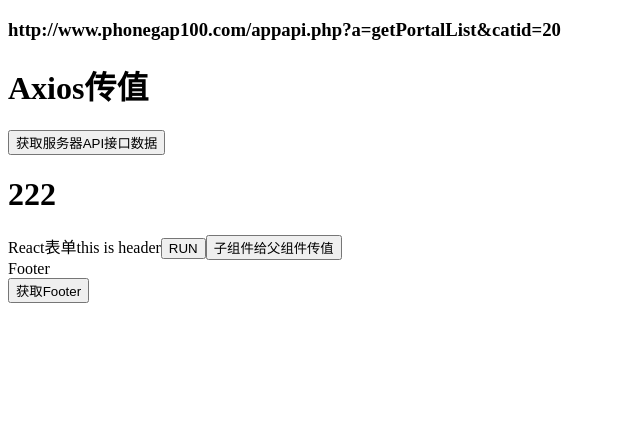
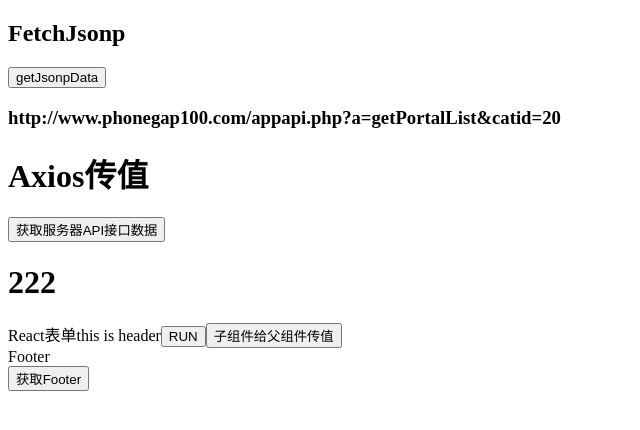
Before and after one commit to maliao292/react-mv, a React (Create React App) app: page / in a window 1280 px wide. Shown: the top 430 px of the page, without its empty margins (0-640 px from the left). Built offline with nearby package versions, Linux system fonts and the light colour scheme.

Commit message:
生命周期

```diff
--- a/src/components/FetchJsonp.js
+++ b/src/components/FetchJsonp.js
@@ -4,11 +4,24 @@
 class FetchJsonp extends Component {
     constructor(props) {
         super(props);
-        this.state = {  };
+        this.state = {
+            list:[]
+         };
+    }
+    getJsonpData = ()=>{
+        let api = 'http://www.phonegap100.com/appapi.php?a=getPortalList&catid=10';
+        fetchJsonp(api).then((response)=>{
+            return response.json()
+            }).then((json)=>{
+                console.log(json.result)
+            })
     }
     render() {
         return (
-
+           <div>
+               <h2>FetchJsonp</h2>
+               <button onClick={this.getJsonpData}>getJsonpData</button>
+           </div>
         );
     }
 }
--- a/src/components/New.js
+++ b/src/components/New.js
@@ -2,6 +2,7 @@
 import Header from './Header'
 import Footer from './Footer'
 import Axios from './Axios';
+import FetchJsonp from './FetchJsonp'
 class News extends Component {  // 继承Component 的第二种写法
     constructor(props) {
         super(props);
@@ -22,6 +23,7 @@
     render(){
         return (
             <div>
+                <FetchJsonp></FetchJsonp>
                 <Axios></Axios>
                 <Header msg={this.state.msg} fun={this.toHeaderFun} getChildDate={this.getChildDate} title={222}></Header>
                 <Footer ref='footer'></Footer>
```
Also changed, not shown: 1 other file (tests, documents, lock files or other folders).
